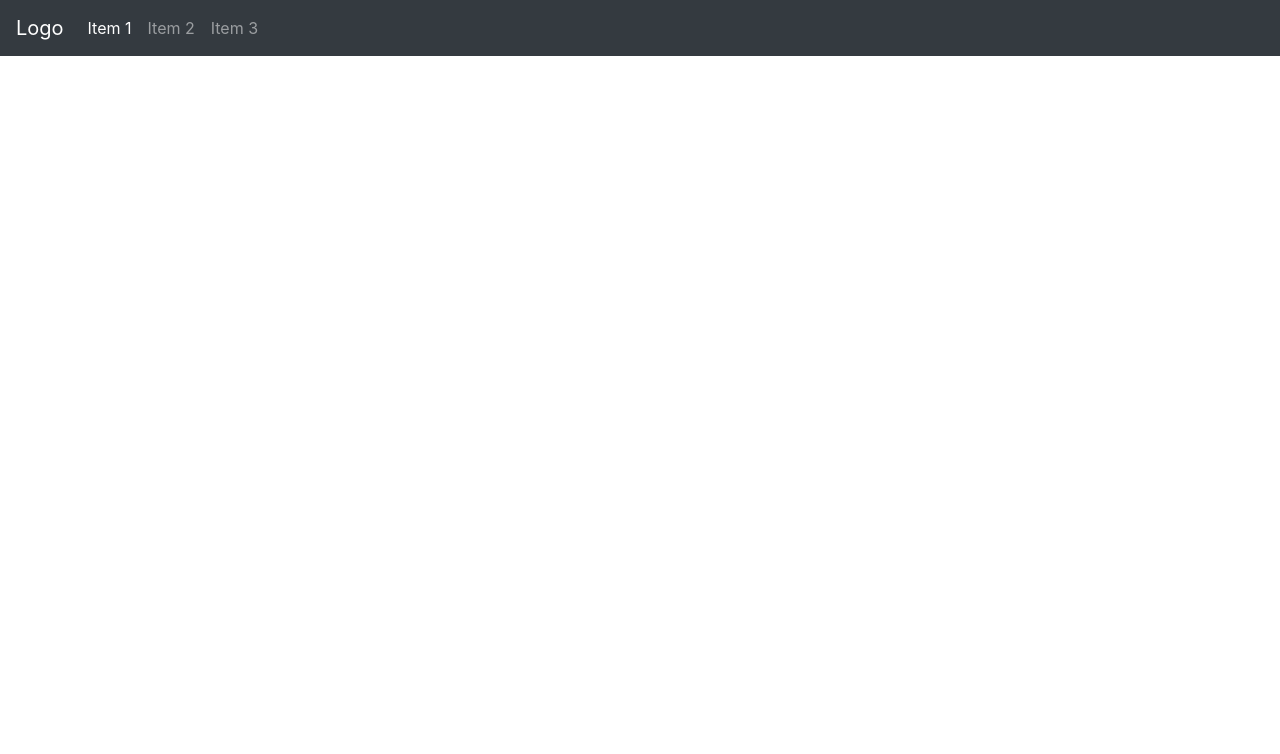
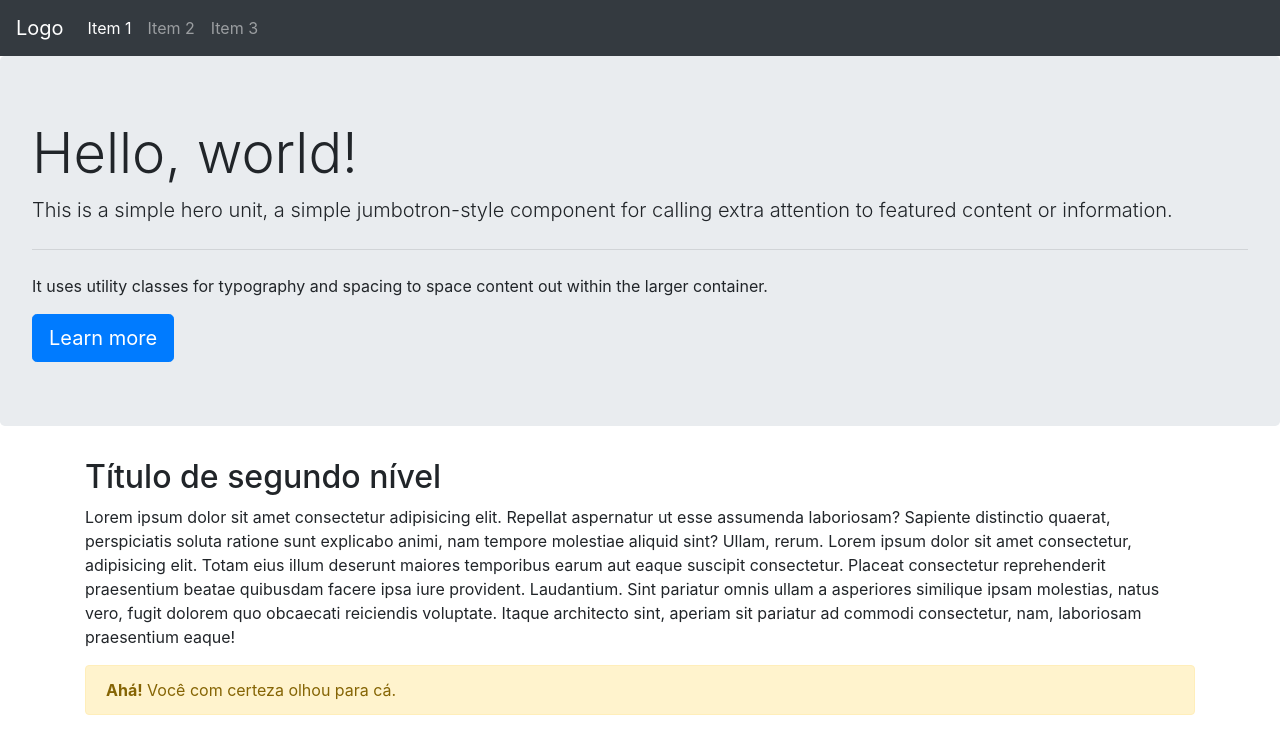
Before and after one commit to utfpr-cefwm/aula2-bootstrap4-app-2021-2, a website built with Parcel: page index.html in a window 1280 px wide. Built offline with nearby package versions, Linux system fonts and the light colour scheme; files whose address does not match are found by name.

Commit message:
Demonstra o Jumbotron e o Alert do TBS4.

```diff
--- a/index.html
+++ b/index.html
@@ -56,6 +56,41 @@
     </nav>
     <div class="d-flex flex-column flex-md-row flex-grow-1">
       <main class="flex-grow-1">
+        <div class="jumbotron">
+          <h1 class="display-4">Hello, world!</h1>
+          <p class="lead">
+            This is a simple hero unit, a simple jumbotron-style component for
+            calling extra attention to featured content or information.
+          </p>
+          <hr class="my-4">
+          <p>
+            It uses utility classes for typography and spacing to space content
+            out within the larger container.
+          </p>
+          <a class="btn btn-primary btn-lg" href="#" role="button">Learn more</a>
+        </div>
+        <div class="container">
+          <h2>
+            Título de segundo nível
+          </h2>
+          <p>
+            Lorem ipsum dolor sit amet consectetur adipisicing elit. Repellat
+            aspernatur ut esse assumenda laboriosam? Sapiente distinctio quaerat,
+            perspiciatis soluta ratione sunt explicabo animi, nam tempore
+            molestiae aliquid sint? Ullam, rerum.
+            Lorem ipsum dolor sit amet consectetur, adipisicing elit. Totam eius
+            illum deserunt maiores temporibus earum aut eaque suscipit
+            consectetur. Placeat consectetur reprehenderit praesentium beatae
+            quibusdam facere ipsa iure provident. Laudantium.
+            Sint pariatur omnis ullam a asperiores similique ipsam molestias,
+            natus vero, fugit dolorem quo obcaecati reiciendis voluptate.
+            Itaque architecto sint, aperiam sit pariatur ad commodi consectetur,
+            nam, laboriosam praesentium eaque!
+          </p>
+          <div class="alert alert-warning" role="alert">
+            <strong>Ahá!</strong> Você com certeza olhou para cá.
+          </div>
+        </div>
       </main>
       <nav class="">
       </nav>
```
